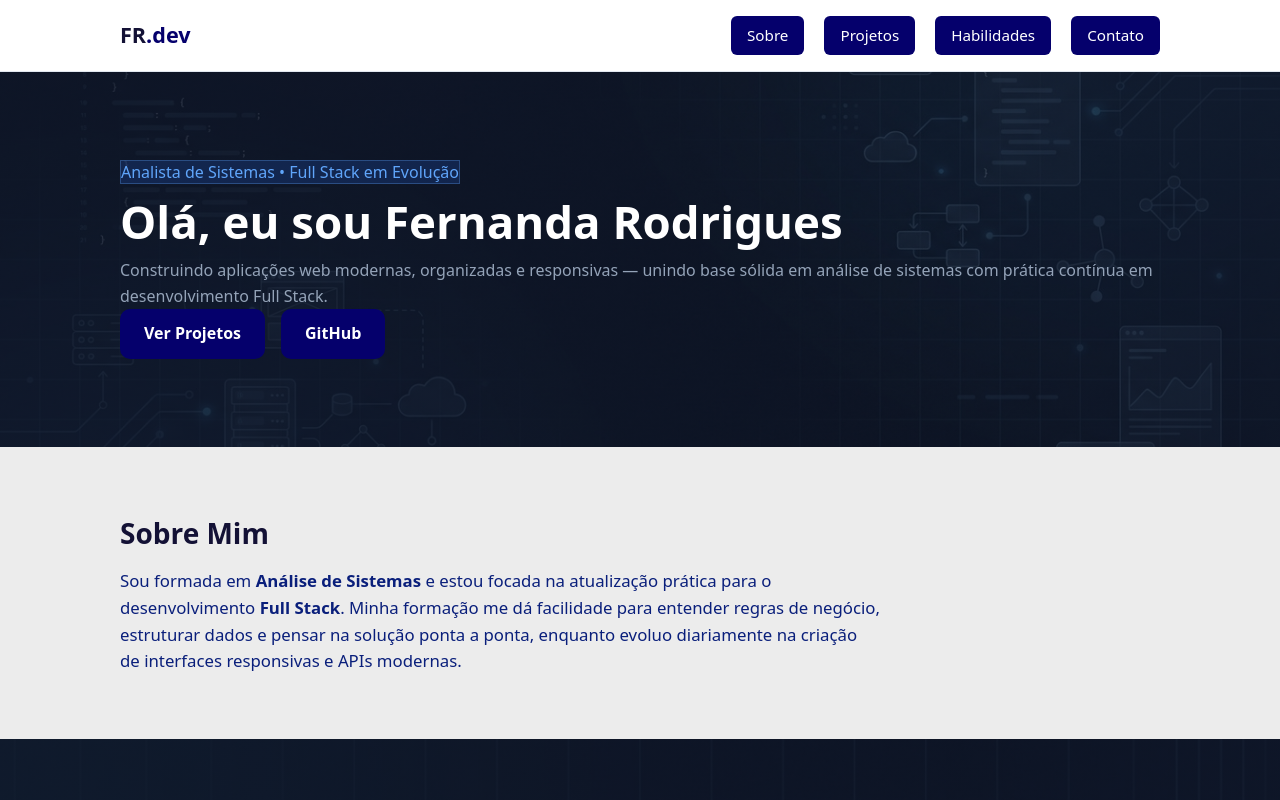
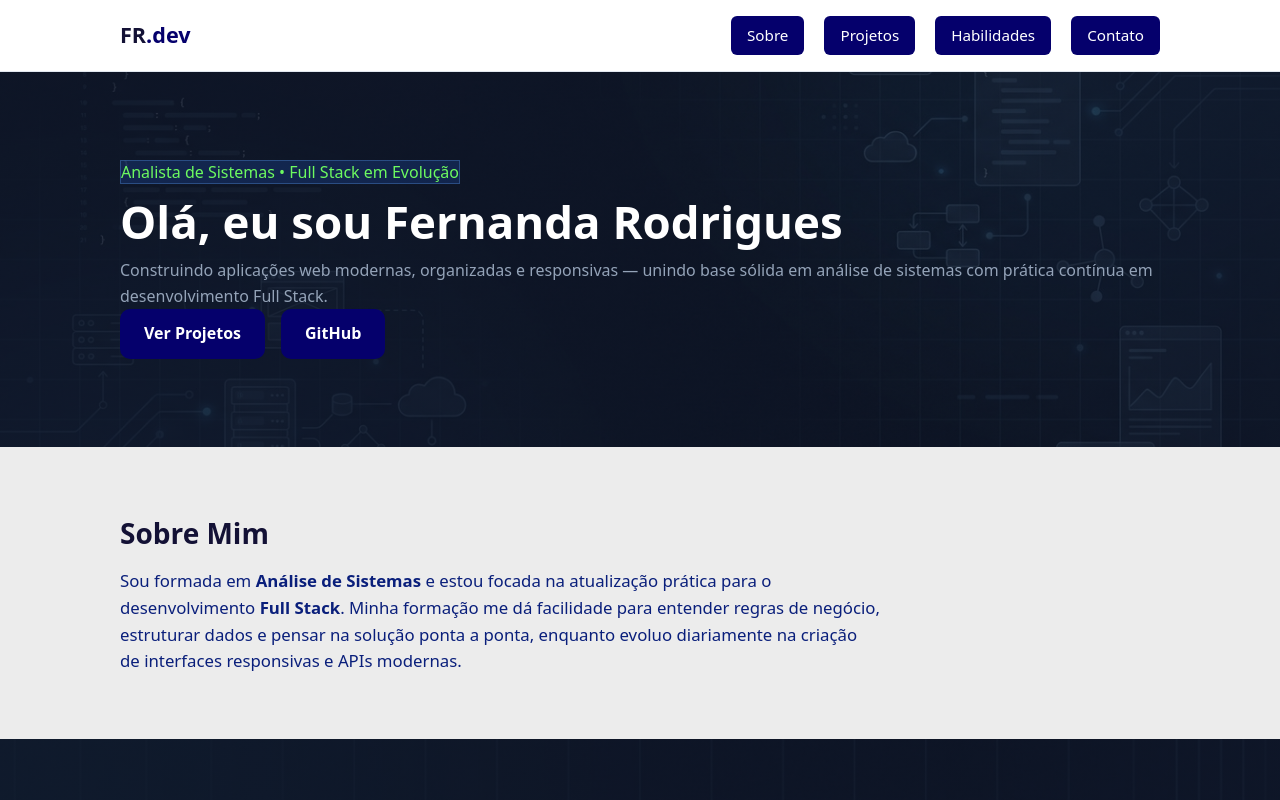
Before and after one commit to nandymax/portfolio-web, a plain HTML site: page index.html in a window 1280 px wide. Shown: the top 800 px of the page. Drawn offline with Linux system fonts and the light colour scheme.

Commit message:
alterar cor texto classe badge

```diff
--- a/css/style.css
+++ b/css/style.css
@@ -118,7 +118,7 @@ body {
 
 .badge {
   background: rgba(37, 99, 235, 0.2);
-  color: #60a5fa;
+  color: #6dfa60;
   border: 1px solid rgba(96, 165, 250, 0.3);
 }
 .hero-actions {
```
